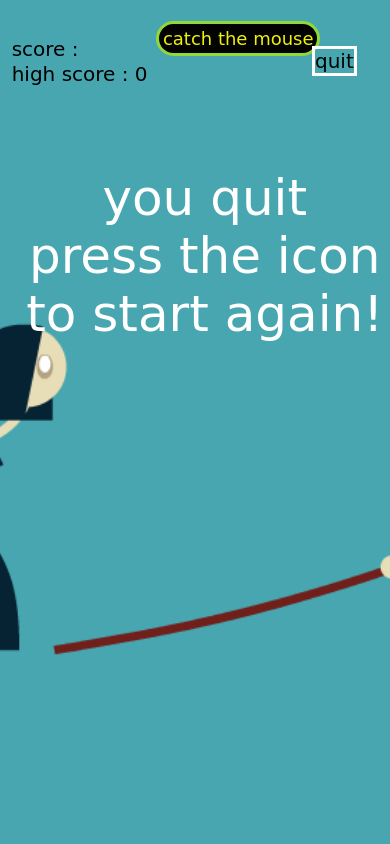
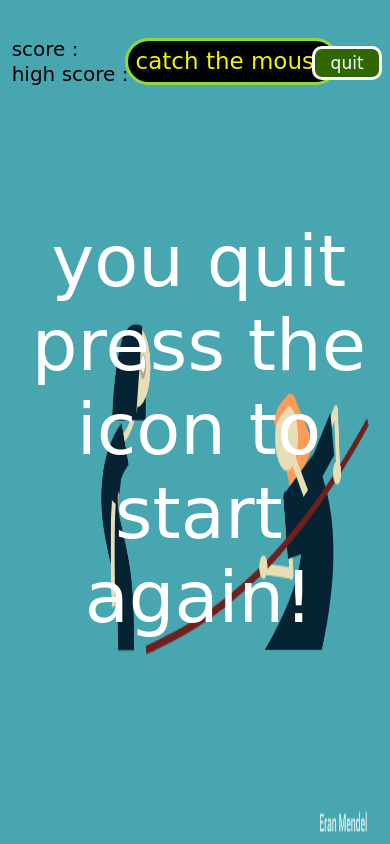
Before and after one commit to saurabhsingh-cedcoss/mousegame, a plain HTML site: page index.html in a window 390 px wide. Both pictures are taken after a click on the button "quit". Drawn offline with Linux system fonts and the light colour scheme; a web font is replaced by a local one.

Commit message:
Add files via upload

```diff
--- a/game.js
+++ b/game.js
@@ -75,6 +75,9 @@ function getCookie(cname) {
 
 function quit() {
     document.querySelector('.container').style.backgroundImage = "url(' 1.webp' )";
+    document.querySelector('.container').style.backgroundSize = "100% 100%";
+    document.querySelector('.container').style.backgroundRepeat = "no-repeat";
+
     document.querySelector('.back').style.display = "none";
     document.querySelector('.quitmsg').innerHTML = "you quit <br> press the icon to start again!";
 }
--- a/style.css
+++ b/style.css
@@ -6,10 +6,10 @@
 .container {
     background-image: url("scene.jpg");
      width: 100%;
-    background-position: center;
+    /* background-position: center; */
     height: 100vh;
     text-align: center;
-    background-size: cover;
+    background-size: 100% 100%;
     padding: 20px;
     position: absolute;
     top: 0%;
@@ -166,18 +166,22 @@
         position: unset;
     }
     #btn1{
-        top: 2%;
-        padding: 1%;
-        font-size: 18px;
+        top: 4%;
+        padding: 2%;
+        font-size: 23px;
+        left: 32%;
     }
     .back{
-        top: 5%;
+        top: 25%;
     }
     #btn2{
         top: 5%;
-        padding: 0%;
+        padding: 1% 4%;
         left:80%;
-        font-size: 20px;
+        font-size: 17px;
+        border-radius: 10px;
+        background-color: rgb(47, 104, 0);
+        color: white;
     }
     #showscore{
         top: 5%;
@@ -210,7 +214,10 @@
         height: 114px;
     }
     .quitmsg{
-        font-size: 50px;
-        left: 5%;
+
+    font-size: 72px;
+    left: 2%;
+    top: 26%;
+
     }
 }
```
